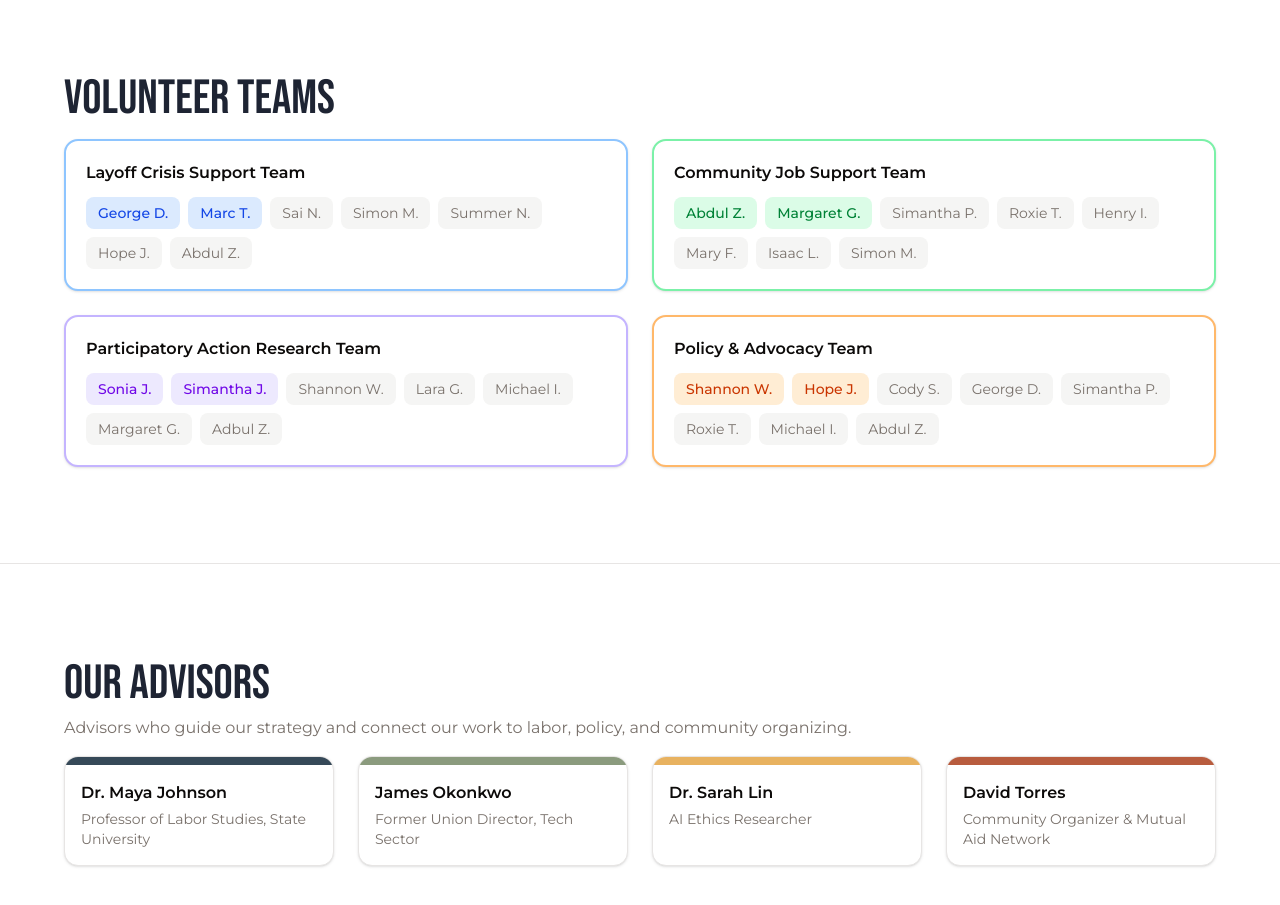
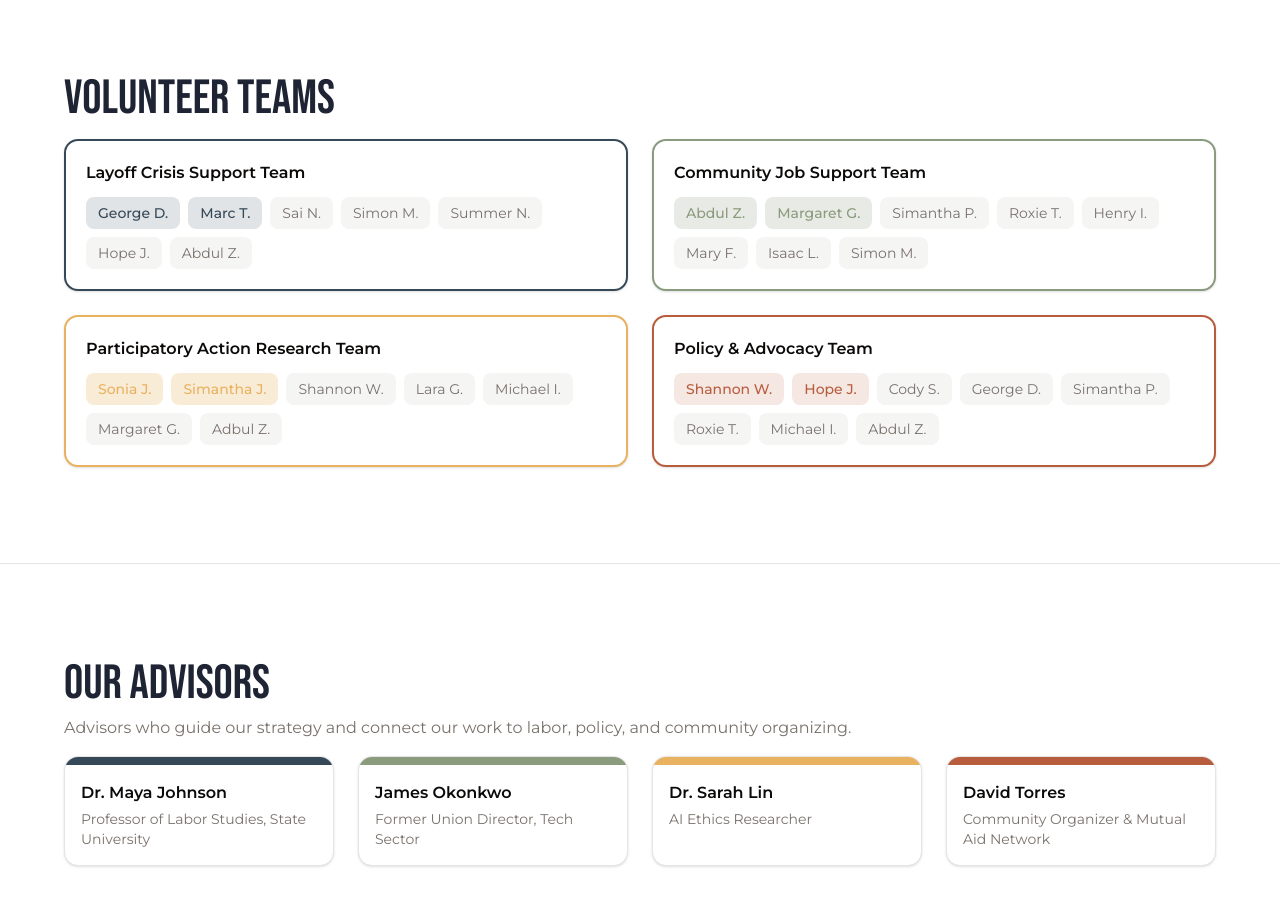
Before and after one commit to What-We-Will/community-platform, a Next.js app: page /about in a window 1280 px wide. Shown: the part 3380-4285 px from the top of the page. Built offline with nearby package versions, Linux system fonts and the light colour scheme; no server answers.

Commit message:
volunteer teams: use design system colors (accent-blue/green/gold, primary-orange)

```diff
--- a/components/about/about-volunteers.tsx
+++ b/components/about/about-volunteers.tsx
@@ -8,30 +8,30 @@ type GroupColor = {
 
 const GROUP_COLORS: GroupColor[] = [
   {
-    border:     "border-blue-300",
-    leaderBg:   "bg-blue-100",
-    leaderText: "text-blue-700 font-medium",
+    border:     "border-accent-blue",
+    leaderBg:   "bg-accent-blue/15",
+    leaderText: "text-accent-blue font-medium",
     memberBg:   "bg-muted",
     memberText: "text-muted-foreground",
   },
   {
-    border:     "border-green-300",
-    leaderBg:   "bg-green-100",
-    leaderText: "text-green-700 font-medium",
+    border:     "border-accent-green",
+    leaderBg:   "bg-accent-green/20",
+    leaderText: "text-accent-green font-medium",
     memberBg:   "bg-muted",
     memberText: "text-muted-foreground",
   },
   {
-    border:     "border-violet-300",
-    leaderBg:   "bg-violet-100",
-    leaderText: "text-violet-700 font-medium",
+    border:     "border-accent-gold",
+    leaderBg:   "bg-accent-gold/25",
+    leaderText: "text-accent-gold font-medium",
     memberBg:   "bg-muted",
     memberText: "text-muted-foreground",
   },
   {
-    border:     "border-orange-300",
-    leaderBg:   "bg-orange-100",
-    leaderText: "text-orange-700 font-medium",
+    border:     "border-primary-orange",
+    leaderBg:   "bg-primary-orange/15",
+    leaderText: "text-primary-orange font-medium",
     memberBg:   "bg-muted",
     memberText: "text-muted-foreground",
   },
```
